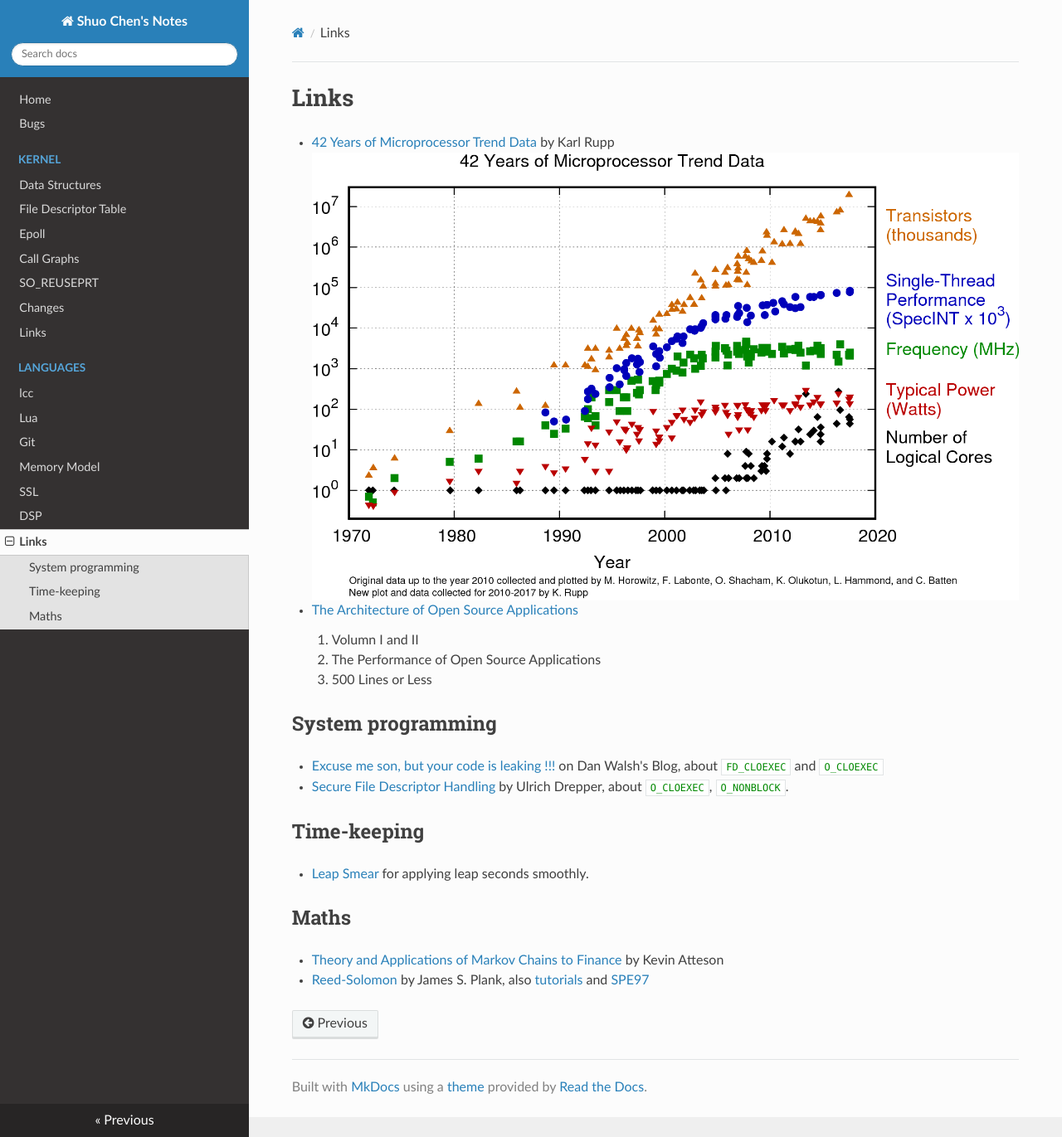
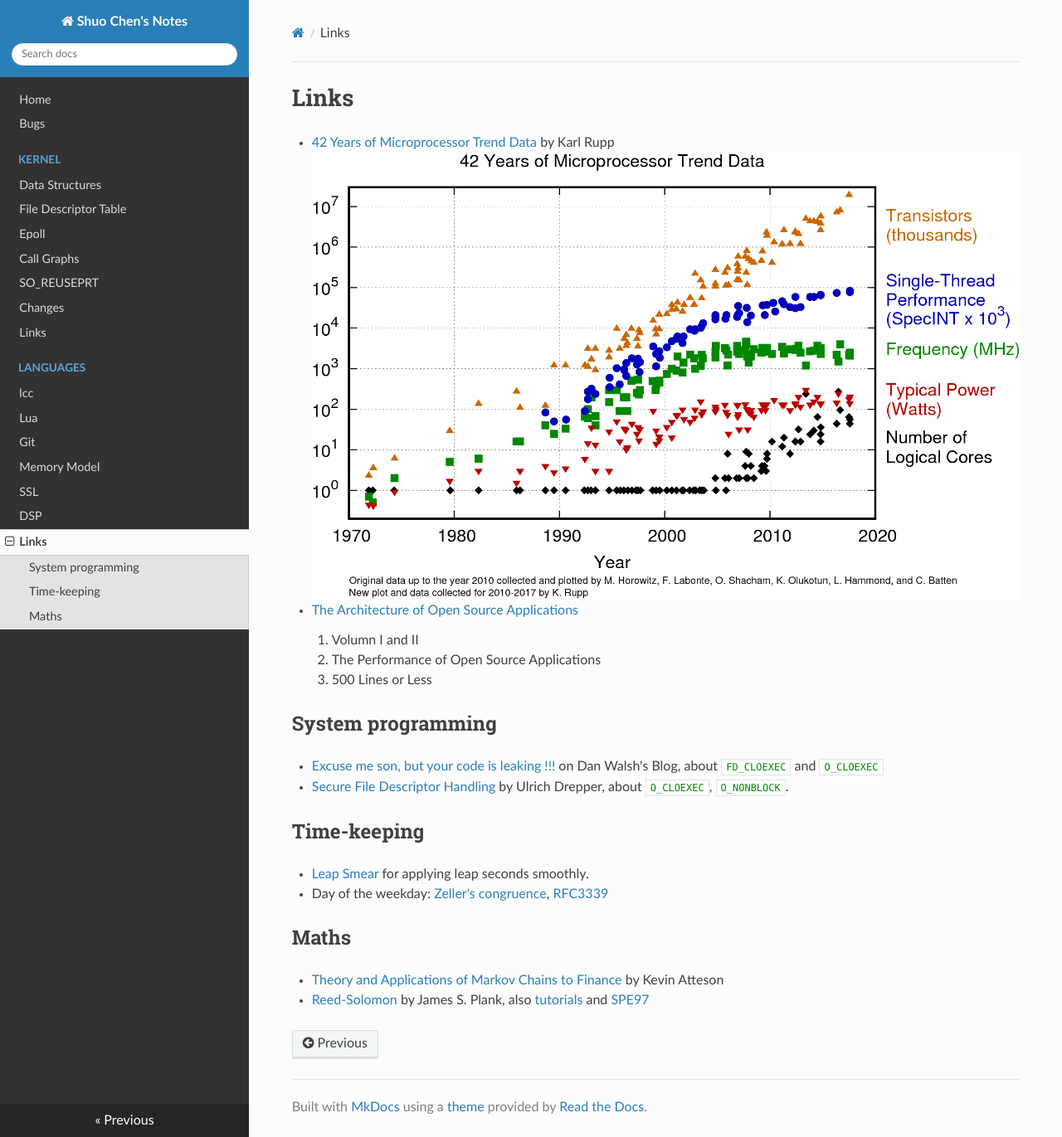
Before and after one commit to chenshuo/notes, an MkDocs documentation site: the page built from docs/links.md, in a window 1280 px wide and 1371 px high. Shown: the whole window at 83% size. Built offline with MkDocs 1.6.1, drawn with Linux system fonts in a browser that asks for light colours; nearby versions of some CDN libraries; old or Windows-style settings are respelled for this version of MkDocs.

Commit message:
add Zeller's congruence for day of the weekday calculation.

```diff
--- a/docs/links.md
+++ b/docs/links.md
@@ -16,6 +16,8 @@
 ## Time-keeping
 
 * [Leap Smear](https://developers.google.com/time/smear) for applying leap seconds smoothly.
+* Day of the weekday: [Zeller's congruence](https://en.wikipedia.org/wiki/Zeller%27s_congruence),
+  [RFC3339](https://tools.ietf.org/html/rfc3339#appendix-B)
 
 ## Maths
 
```
